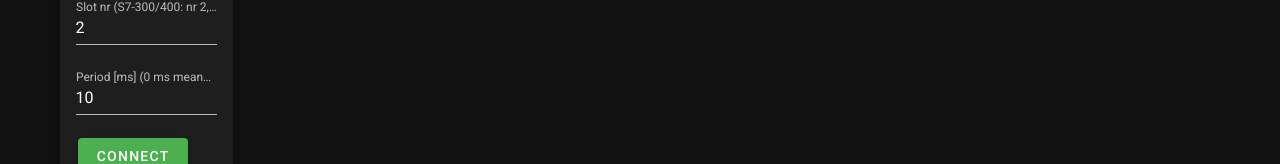
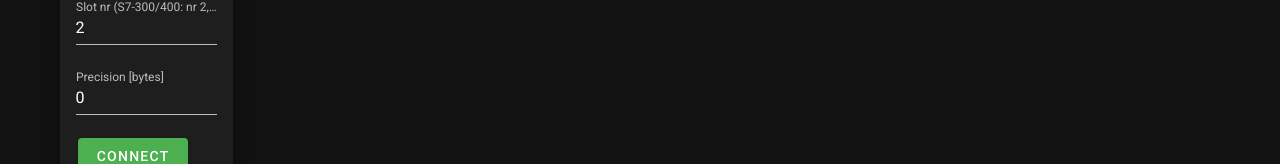
Before and after one commit to dkt64/visu, a Vue app: page / in a window 1280 px wide. Shown: the part 328-492 px from the top of the page. Built offline with nearby package versions, Linux system fonts and the light colour scheme; what vue-babylonjs, vue-sse would draw is missing.

Commit message:
precision api

```diff
--- a/src/components/data.vue
+++ b/src/components/data.vue
@@ -51,6 +51,7 @@ export default {
   components: {},
   data: () => ({
     //
+    myData: null,
   }),
   beforeDestroy() {},
   methods: {
--- a/src/components/plc.vue
+++ b/src/components/plc.vue
@@ -23,8 +23,8 @@
                     label="Slot nr (S7-300/400: nr 2, S7-1200/1500: nr 0)"
                   ></v-text-field>
                   <v-text-field
-                    v-model="period"
-                    label="Period [ms] (0 ms means as fast as possible)"
+                    v-model="precision"
+                  label="Precision [bytes]"
                   ></v-text-field>
                 </v-col>
               </v-row>
@@ -249,7 +249,7 @@ export default {
     getData: true,
     // cycle: null,
     slotNr: 2,
-    period: 10
+    precision: 0
   }),
   beforeDestroy() {
     // clearInterval(this.timer);
@@ -286,11 +286,8 @@ export default {
         console.log("connect() to " + this.$store.state.plcAddress);
 
         // clearInterval(this.cycle);
-        // this.cycle = setInterval(this.fetchData, this.period);
-
-        // interval.clearAll();
-        // interval.make(this.fetchData, Number(this.period));
-        // this.fetchData();
+        // this.cycle = setInterval(this.fetchData, this.Precision);        // interval.clearAll();
+        // interval.make(this.fetchData, Number(this.Precision))        // this.fetchData();
         this.subscribe_event();
         this.$store.state.z_values.length = 0;
         this.$store.state.connected = true;
@@ -381,9 +378,9 @@ export default {
             this.$store.state.plcAddress +
             "&slot_nr=" +
             this.slotNr +
-            "&period=" +
-            this.period,
-          { format: "plain" }
+            "&precision=" +
+            this.precision,
+        { format: "plain" }
         ) // or { format: 'json' }
           .then(sse => {
             // Store SSE object at a higher scope
--- a/src/components/trans.vue
+++ b/src/components/trans.vue
@@ -25,7 +25,7 @@
           :alpha="Math.PI*5/4"
           :beta="Math.PI/3"
           :radius="100"
-          :target="[0, 10, 0]"
+          :target="[0, 5, 0]"
           v-model="myCamera"
         ></Camera>
         <HemisphericLight diffuse="#888"></HemisphericLight>
@@ -49,7 +49,8 @@
           </Material>
         </Plane>
 
-        <!-- <IcoSphere :position="[-1, 0, 0]" :scaling="[2,2,2]"></IcoSphere> -->
+        <IcoSphere :position="[0, 5, 0]" :scaling="[2,2,2]"></IcoSphere>
+
       </Scene>
     </v-card>
   </v-container>
@@ -61,8 +62,7 @@ import axios from "axios";
 // import babylon from 'vue-babylonjs'
 
 export default {
-  components: {
-  },
+  components: {},
   data: () => ({
     myScene: null,
     myCamera: null,
@@ -76,7 +76,10 @@ export default {
       this.$store.state.transData = "";
     },
     DrawData() {
-
+      // eslint-disable-next-line
+      console.log("DrawData()");
+      // eslint-disable-next-line
+      console.log(this.myScene);
     },
     fetchData() {
       var query = "http://localhost/api/v1/data";
@@ -102,7 +105,7 @@ export default {
             // // eslint-disable-next-line
             // console.log("Response Stats: " + this.$store.state.objData.Stats);
 
-            this.DrawData()
+            this.DrawData();
           }
         })
         .catch(function(error) {
```
